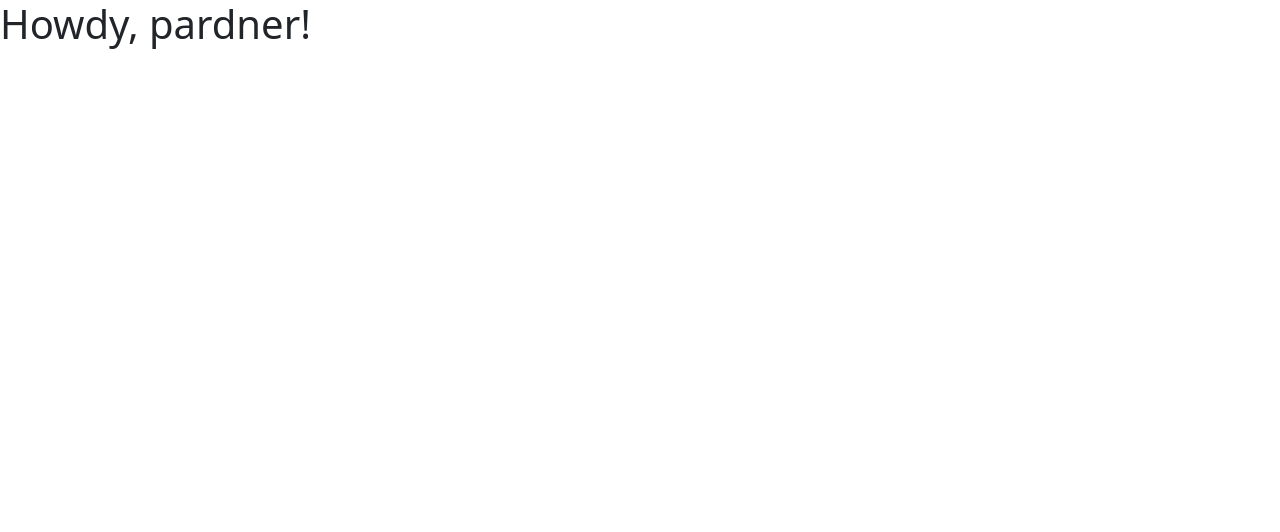
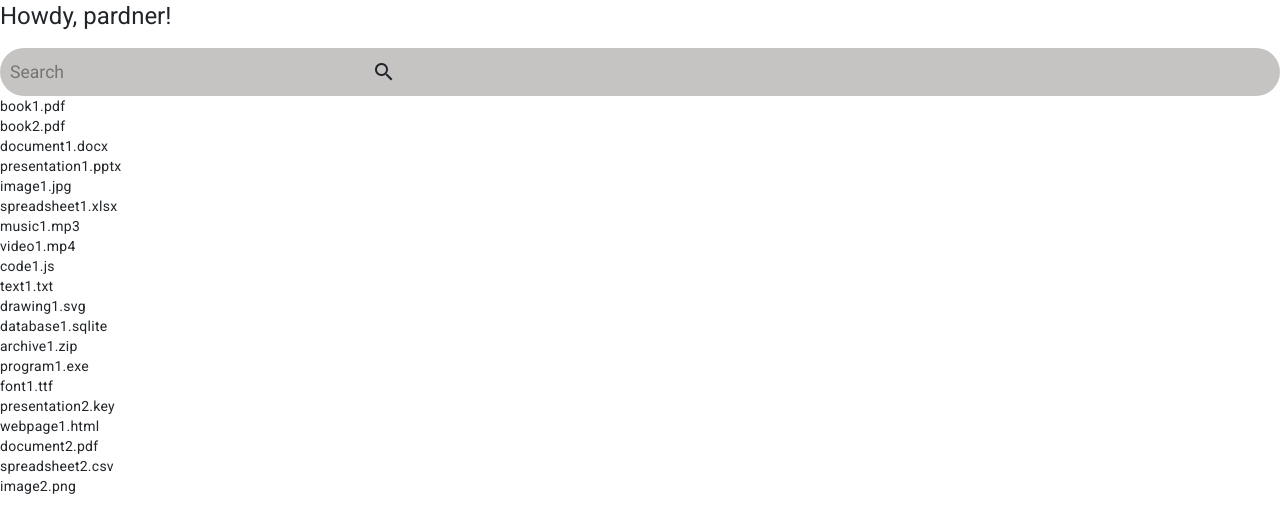
Before and after one commit to ptakf-uek/ChmuSK, an Angular app: page / in a window 1280 px wide. Shown: the top 532 px of the page. Built offline with nearby package versions, Linux system fonts and the light colour scheme.

Commit message:
Implement search bar

```diff
--- a/angular.json
+++ b/angular.json
@@ -30,6 +30,7 @@
               "src/assets"
             ],
             "styles": [
+              "@angular/material/prebuilt-themes/indigo-pink.css",
               "src/styles.scss"
             ],
             "scripts": []
@@ -90,6 +91,7 @@
               "src/assets"
             ],
             "styles": [
+              "@angular/material/prebuilt-themes/indigo-pink.css",
               "src/styles.scss"
             ],
             "scripts": []
@@ -110,6 +112,7 @@
   "cli": {
     "schematicCollections": [
       "@angular-eslint/schematics"
-    ]
+    ],
+    "analytics": false
   }
 }
--- a/package.json
+++ b/package.json
@@ -12,10 +12,12 @@
   "private": true,
   "dependencies": {
     "@angular/animations": "^17.3.0",
+    "@angular/cdk": "^17.3.6",
     "@angular/common": "^17.3.0",
     "@angular/compiler": "^17.3.0",
     "@angular/core": "^17.3.0",
     "@angular/forms": "^17.3.0",
+    "@angular/material": "^17.3.6",
     "@angular/platform-browser": "^17.3.0",
     "@angular/platform-browser-dynamic": "^17.3.0",
     "@angular/router": "^17.3.0",
--- a/src/app/app.component.html
+++ b/src/app/app.component.html
@@ -1,3 +1,3 @@
 <h1>Howdy, pardner!</h1>
-
+<search-bar></search-bar>
 <router-outlet />
--- a/src/app/app.component.ts
+++ b/src/app/app.component.ts
@@ -1,10 +1,12 @@
 import { Component } from '@angular/core';
 import { RouterOutlet } from '@angular/router';
+import { MatToolbar } from '@angular/material/toolbar'
+import { SearchBarComponent } from './components/search-bar/search-bar.component';
 
 @Component({
   selector: 'app-root',
   standalone: true,
-  imports: [RouterOutlet],
+  imports: [RouterOutlet, MatToolbar, SearchBarComponent],
   templateUrl: './app.component.html',
   styleUrl: './app.component.scss',
 })
--- a/src/app/app.config.ts
+++ b/src/app/app.config.ts
@@ -2,7 +2,8 @@ import { ApplicationConfig } from '@angular/core';
 import { provideRouter } from '@angular/router';
 
 import { routes } from './app.routes';
+import { provideAnimationsAsync } from '@angular/platform-browser/animations/async';
 
 export const appConfig: ApplicationConfig = {
-  providers: [provideRouter(routes)],
+  providers: [provideRouter(routes), provideAnimationsAsync()],
 };
--- a/src/app/app.routes.ts
+++ b/src/app/app.routes.ts
@@ -1,3 +1,6 @@
 import { Routes } from '@angular/router';
+import { SearchBarComponent } from './components/search-bar/search-bar.component';
 
-export const routes: Routes = [];
+export const routes: Routes = [
+    {path: 'search-bar', component: SearchBarComponent}
+];
--- /dev/null
+++ b/src/app/components/search-bar/search-bar.component.html
@@ -0,0 +1,10 @@
+<div class="search-bar-container">
+    <input placeholder="Search" [(ngModel)]="searchText" (input)="filterFiles()">
+    <button mat-icon-button>
+        <mat-icon>search</mat-icon>
+    </button>
+</div>
+
+<div *ngFor="let file of filteredFiles">
+  {{ file.name }}
+</div>
--- /dev/null
+++ b/src/app/components/search-bar/search-bar.component.scss
@@ -0,0 +1,19 @@
+:host {
+    display: black;
+}
+
+.search-bar-container {
+    padding: 0px 56px 0px 8px;
+    background: rgb(198, 195, 195);
+    border-radius: 32px;
+    display: flex;
+    align-items: center;
+
+    > input {
+        font-size: 1.1rem;
+        outline: none;
+        border: none;
+        background: inherit;
+        min-width: 352px;
+    }
+}
--- /dev/null
+++ b/src/app/components/search-bar/search-bar.component.ts
@@ -0,0 +1,28 @@
+import { Component } from '@angular/core';
+import {MatIcon} from '@angular/material/icon'
+import {MatIconButton} from '@angular/material/button'
+import { filesList } from '../../data/filesList';
+import { FormsModule, NgForm } from '@angular/forms';
+import { NgFor } from "@angular/common";
+
+@Component({
+  selector: 'search-bar',
+  standalone: true,
+  imports: [MatIcon, MatIconButton, FormsModule, NgFor],
+  templateUrl: './search-bar.component.html',
+  styleUrl: './search-bar.component.scss'
+})
+export class SearchBarComponent {
+  searchText: string = '';
+  filteredFiles: any[];
+
+  constructor() {
+    this.filteredFiles = filesList;
+  }
+
+  filterFiles() {
+    this.filteredFiles = filesList.filter(file =>
+      file.name.toLowerCase().includes(this.searchText.toLowerCase())
+    );
+  }
+}
--- /dev/null
+++ b/src/app/data/filesList.ts
@@ -0,0 +1,22 @@
+export let filesList = [
+    {'name': 'book1.pdf', 'id': 1},
+    {'name': 'book2.pdf', 'id': 2},
+    {'name': 'document1.docx', 'id': 3},
+    {'name': 'presentation1.pptx', 'id': 4},
+    {'name': 'image1.jpg', 'id': 5},
+    {'name': 'spreadsheet1.xlsx', 'id': 6},
+    {'name': 'music1.mp3', 'id': 7},
+    {'name': 'video1.mp4', 'id': 8},
+    {'name': 'code1.js', 'id': 9},
+    {'name': 'text1.txt', 'id': 10},
+    {'name': 'drawing1.svg', 'id': 11},
+    {'name': 'database1.sqlite', 'id': 12},
+    {'name': 'archive1.zip', 'id': 13},
+    {'name': 'program1.exe', 'id': 14},
+    {'name': 'font1.ttf', 'id': 15},
+    {'name': 'presentation2.key', 'id': 16},
+    {'name': 'webpage1.html', 'id': 17},
+    {'name': 'document2.pdf', 'id': 18},
+    {'name': 'spreadsheet2.csv', 'id': 19},
+    {'name': 'image2.png', 'id': 20},
+];
--- a/src/index.html
+++ b/src/index.html
@@ -6,8 +6,10 @@
     <base href="/" />
     <meta name="viewport" content="width=device-width, initial-scale=1" />
     <link rel="icon" type="image/x-icon" href="favicon.ico" />
-  </head>
-  <body>
+      <link href="https://fonts.googleapis.com/css2?family=Roboto:wght@300;400;500&display=swap" rel="stylesheet">
+    <link href="https://fonts.googleapis.com/icon?family=Material+Icons" rel="stylesheet">
+</head>
+  <body class="mat-typography">
     <app-root></app-root>
   </body>
 </html>
--- a/src/styles.scss
+++ b/src/styles.scss
@@ -1 +1,4 @@
 @import "bootstrap/scss/bootstrap";
+
+html, body { height: 100%; }
+body { margin: 0; font-family: Roboto, "Helvetica Neue", sans-serif; }
```
Also changed, not shown: 2 other files (tests, documents, lock files or other folders).
